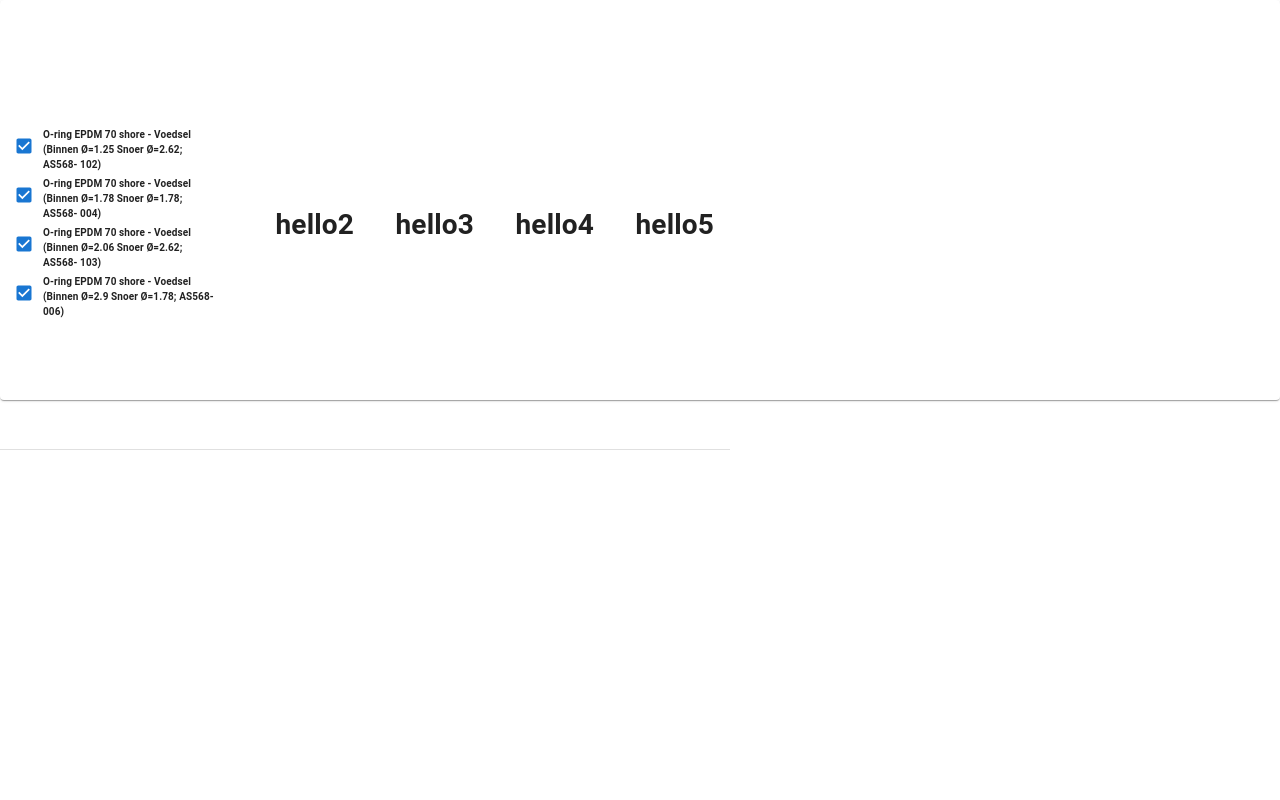
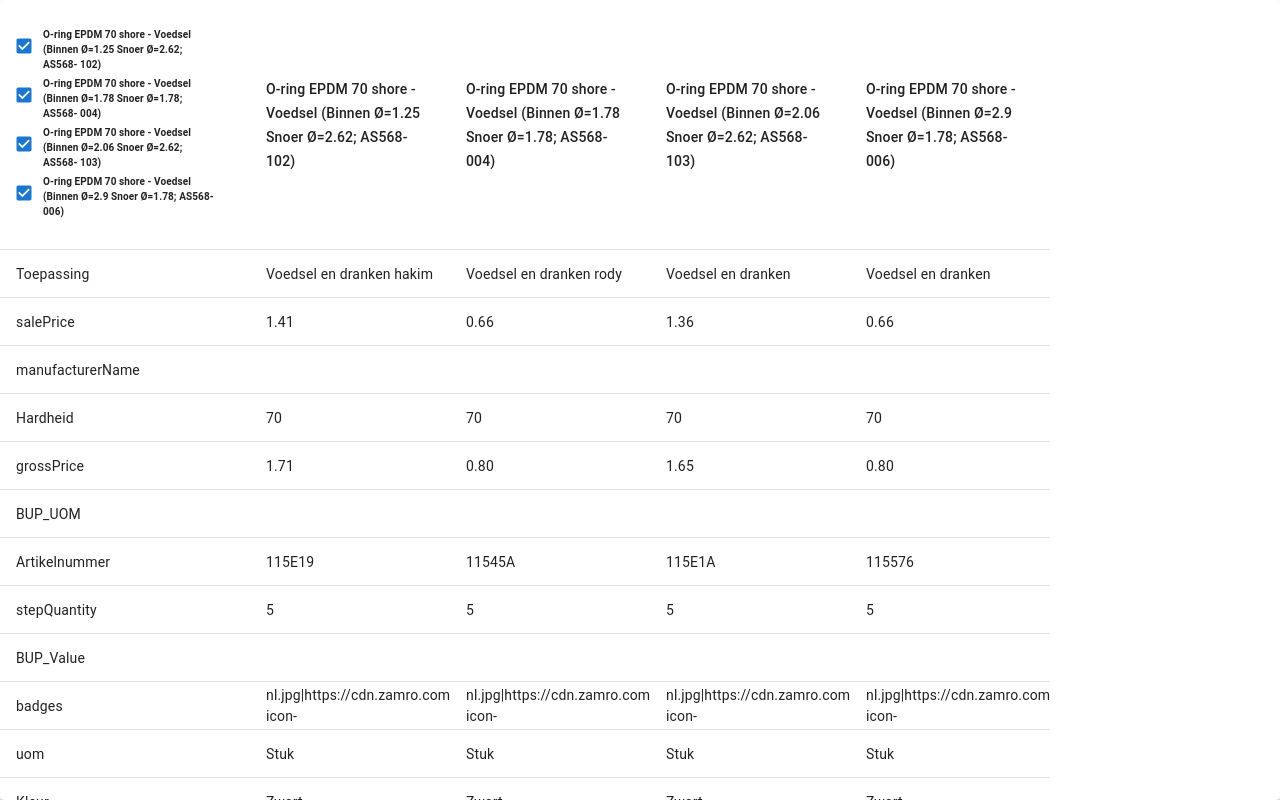
Before and after one commit to ahakem/eriks, a React (Create React App) app: page / in a window 1280 px wide. Built offline with nearby package versions, Linux system fonts and the light colour scheme.

Commit message:
displaying proudects

```diff
--- a/src/componenets/Table.js
+++ b/src/componenets/Table.js
@@ -1,35 +1,36 @@
-import * as React from 'react';
-import PropTypes from 'prop-types';
-import clsx from 'clsx';
-import { withStyles } from '@mui/styles';
-import { createTheme } from '@mui/material/styles';
-import TableCell from '@mui/material/TableCell';
-import Paper from '@mui/material/Paper';
-import { AutoSizer, Column, Table } from 'react-virtualized';
-import ProductsSelection from './ProductsSelection'
+import * as React from "react";
+import PropTypes from "prop-types";
+import clsx from "clsx";
+import { withStyles } from "@mui/styles";
+import { createTheme } from "@mui/material/styles";
+import TableCell from "@mui/material/TableCell";
+import Paper from "@mui/material/Paper";
+import { AutoSizer, Column, Table } from "react-virtualized";
+import ProductsSelection from "./ProductsSelection";
+
 const styles = (theme) => ({
   flexContainer: {
-    display: 'flex',
-    alignItems: 'center',
-    boxSizing: 'border-box',
+    display: "flex",
+    alignItems: "center",
+    boxSizing: "border-box",
   },
   table: {
     // temporary right-to-left patch, waiting for
     // https://github.com/bvaughn/react-virtualized/issues/454
-    '& .ReactVirtualized__Table__headerRow': {
-      ...(theme.direction === 'rtl' && {
-        paddingLeft: '0 !important',
+    "& .ReactVirtualized__Table__headerRow": {
+      ...(theme.direction === "rtl" && {
+        paddingLeft: "0 !important",
       }),
-      ...(theme.direction !== 'rtl' && {
+      ...(theme.direction !== "rtl" && {
         paddingRight: undefined,
       }),
     },
   },
   tableRow: {
-    cursor: 'pointer',
+    cursor: "pointer",
   },
   tableRowHover: {
-    '&:hover': {
+    "&:hover": {
       backgroundColor: theme.palette.grey[200],
     },
   },
@@ -37,13 +38,13 @@ const styles = (theme) => ({
     flex: 1,
   },
   noClick: {
-    cursor: 'initial',
+    cursor: "initial",
   },
 });
 
 class MuiVirtualizedTable extends React.PureComponent {
   static defaultProps = {
-    headerHeight: 450,
+    headerHeight: 250,
     rowHeight: 48,
   };
 
@@ -67,8 +68,8 @@ class MuiVirtualizedTable extends React.PureComponent {
         style={{ height: rowHeight }}
         align={
           (columnIndex != null && columns[columnIndex].numeric) || false
-            ? 'right'
-            : 'left'
+            ? "right"
+            : "left"
         }
       >
         {cellData}
@@ -82,10 +83,14 @@ class MuiVirtualizedTable extends React.PureComponent {
     return (
       <TableCell
         component="div"
-        className={clsx(classes.tableCell, classes.flexContainer, classes.noClick)}
+        className={clsx(
+          classes.tableCell,
+          classes.flexContainer,
+          classes.noClick
+        )}
         variant="head"
         style={{ height: headerHeight }}
-        align={columns[columnIndex].numeric || false ? 'right' : 'left'}
+        align={columns[columnIndex].numeric || false ? "right" : "left"}
       >
         <span>{label}</span>
       </TableCell>
@@ -93,7 +98,8 @@ class MuiVirtualizedTable extends React.PureComponent {
   };
 
   render() {
-    const { classes, columns, rowHeight, headerHeight, ...tableProps } = this.props;
+    const { classes, columns, rowHeight, headerHeight, ...tableProps } =
+      this.props;
     return (
       <AutoSizer>
         {({ height, width }) => (
@@ -102,7 +108,7 @@ class MuiVirtualizedTable extends React.PureComponent {
             width={width}
             rowHeight={rowHeight}
             gridStyle={{
-              direction: 'inherit',
+              direction: "inherit",
             }}
             headerHeight={headerHeight}
             className={classes.table}
@@ -137,11 +143,10 @@ MuiVirtualizedTable.propTypes = {
   classes: PropTypes.object.isRequired,
   columns: PropTypes.arrayOf(
     PropTypes.shape({
-      dataKey: PropTypes.string.isRequired,
       label: PropTypes.object.isRequired,
       numeric: PropTypes.bool,
       width: PropTypes.number.isRequired,
-    }),
+    })
   ).isRequired,
   headerHeight: PropTypes.number,
   onRowClick: PropTypes.func,
@@ -149,66 +154,68 @@ MuiVirtualizedTable.propTypes = {
 };
 
 const defaultTheme = createTheme();
-const VirtualizedTable = withStyles(styles, { defaultTheme })(MuiVirtualizedTable);
+const VirtualizedTable = withStyles(styles, { defaultTheme })(
+  MuiVirtualizedTable
+);
 
-// ---
 
-const sample = [
-  ['Frozen yoghurt', 159, 6.0, 24, 4.0],
-  ['Ice cream sandwich', 237, 9.0, 37, 4.3],
-  ['Eclair', 262, 16.0, 24, 6.0],
-  ['Cupcake', 305, 3.7, 67, 4.3],
-  ['Gingerbread', 356, 16.0, 49, 3.9],
-];
+const TestComp = ({ name }) => <span>{name}</span>;
 
-function createData(id, dessert, calories, fat, carbs, protein) {
-  return { id, dessert, calories, fat, carbs, protein };
-}
+export default function ReactVirtualizedTable({
+  state,
+  toggleProducts,
+  columns,
+}) {
+  const rows = [];
 
-const rows = [];
 
-for (let i = 0; i < 5; i += 1) {
-  const randomSelection = sample[Math.floor(Math.random() * sample.length)];
-  rows.push(createData(i, ...randomSelection));
-}
-const TestComp = ({name}) => <h1>{name}</h1>;
-export default function ReactVirtualizedTable({state, toggleProducts, columns}) {
+
+Object.keys(columns[0]).forEach((feature)=> {
+    let obj = { featureName: feature };
+    state.showingProducts.forEach((bol, index) => {
+      if (bol) {
+        obj[index]= columns[index][feature];
+      }
+    });
+    rows.push(obj);
+
+  })
+  console.log("rows",rows)
+
+  const colHead = () => {
+    const heads = [];
+
+    columns.forEach((col, index) => {
+      if (state.showingProducts[index]) {
+        heads.push({
+          width: 200,
+          label: <TestComp name={col.name} />,
+          dataKey: index,
+          numeric: false,
+        });
+      }
+    });
+    return heads;
+  };
   return (
-    <Paper style={{ height: 400, width: '100%' }}>
+    <Paper style={{ height: "100vh", width: "100%" }}>
       <VirtualizedTable
-        rowCount={rows.length}
+        rowCount={26}
         rowGetter={({ index }) => rows[index]}
-        // columns={columns}
+
         columns={[
           {
             width: 250,
-            label: <ProductsSelection toggleProducts={toggleProducts} productNames={state.productNames}/>,
-            dataKey: 'dessert',
+            dataKey:"featureName",
+            label: (
+              <ProductsSelection
+                toggleProducts={toggleProducts}
+                productNames={state.productNames}
+
+              />
+            ),
           },
-          {
-            width: 120,
-            label: <TestComp name="hello2"/>,
-            dataKey: 'calories',
-            numeric: true,
-          },
-          {
-            width: 120,
-            label: <TestComp name="hello3"/>,
-            dataKey: 'fat',
-            numeric: true,
-          },
-          {
-            width: 120,
-            label: <TestComp name="hello4"/>,
-            dataKey: 'carbs',
-            numeric: true,
-          },
-          {
-            width: 120,
-            label: <TestComp name="hello5"/>,
-            dataKey: 'protein',
-            numeric: true,
-          },
+          ...colHead(),
         ]}
       />
     </Paper>
--- a/src/data/products.js
+++ b/src/data/products.js
@@ -1,7 +1,6 @@
 const data = {
   products: [
     {
-      ahmed:"2",
       Toepassing: "Voedsel en dranken hakim",
       salePrice: "1.41",
       manufacturerName: "",
@@ -32,7 +31,6 @@ const data = {
       atp: {},
     },
     {
-      ahmed:"1",
       Toepassing: "Voedsel en dranken rody",
       salePrice: "0.66",
       manufacturerName: "",
@@ -63,7 +61,6 @@ const data = {
       atp: {},
     },
     {
-      ahmed:"1",
       Toepassing: "Voedsel en dranken",
       salePrice: "1.36",
       manufacturerName: "",
@@ -94,7 +91,6 @@ const data = {
       atp: {},
     },
     {
-      ahmed:"2",
       Toepassing: "Voedsel en dranken",
       salePrice: "0.66",
       manufacturerName: "",
@@ -110,7 +106,7 @@ const data = {
       Kleur: "Zwart",
       productImage: "https://cdn.zamro.com/assets/LRG/2a_/x_o-ring_black.png",
       Temperatuurgebied: "van  -50  tot  150",
-      BUP_Conversion: "",
+      BUP_Conversion: "x",
       minQuantity: "5",
       manufacturerImage: "",
       name: "O-ring EPDM 70 shore - Voedsel (Binnen Ø=2.9 Snoer Ø=1.78; AS568- 006)",
```
